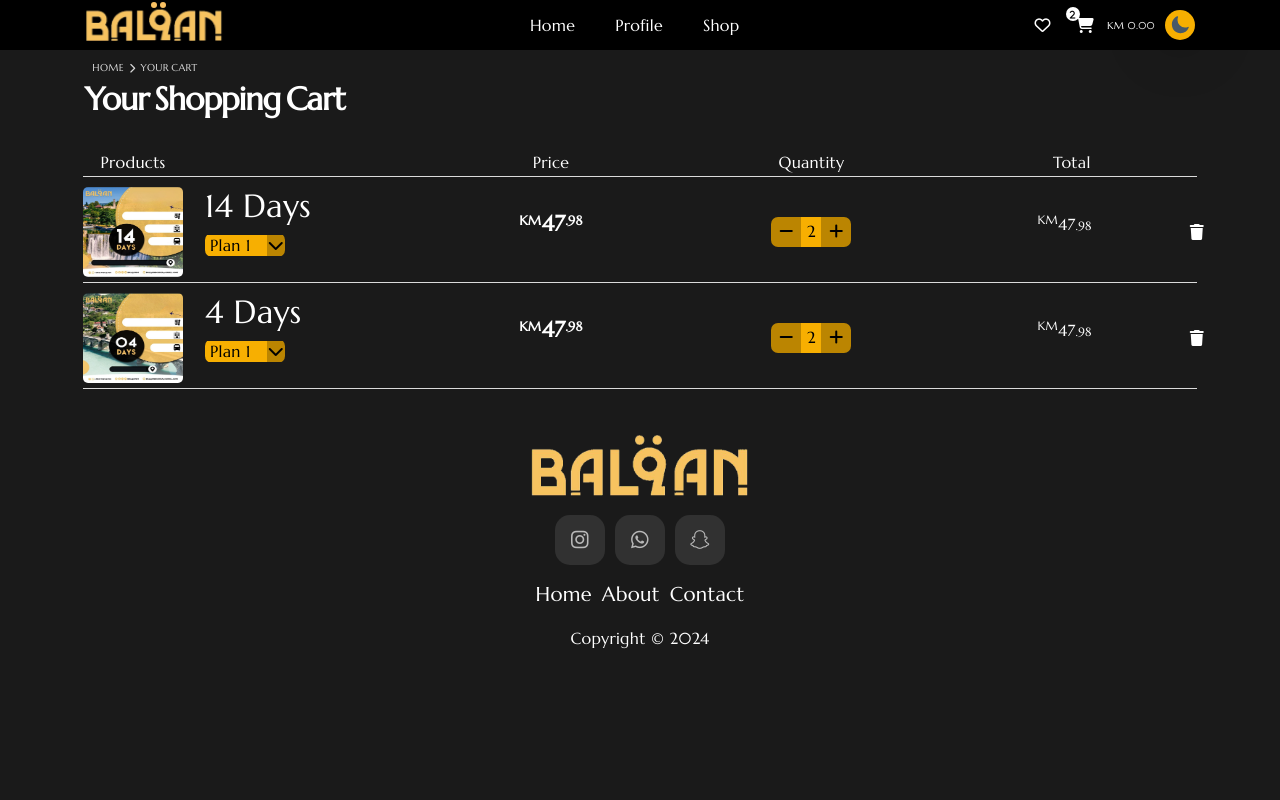
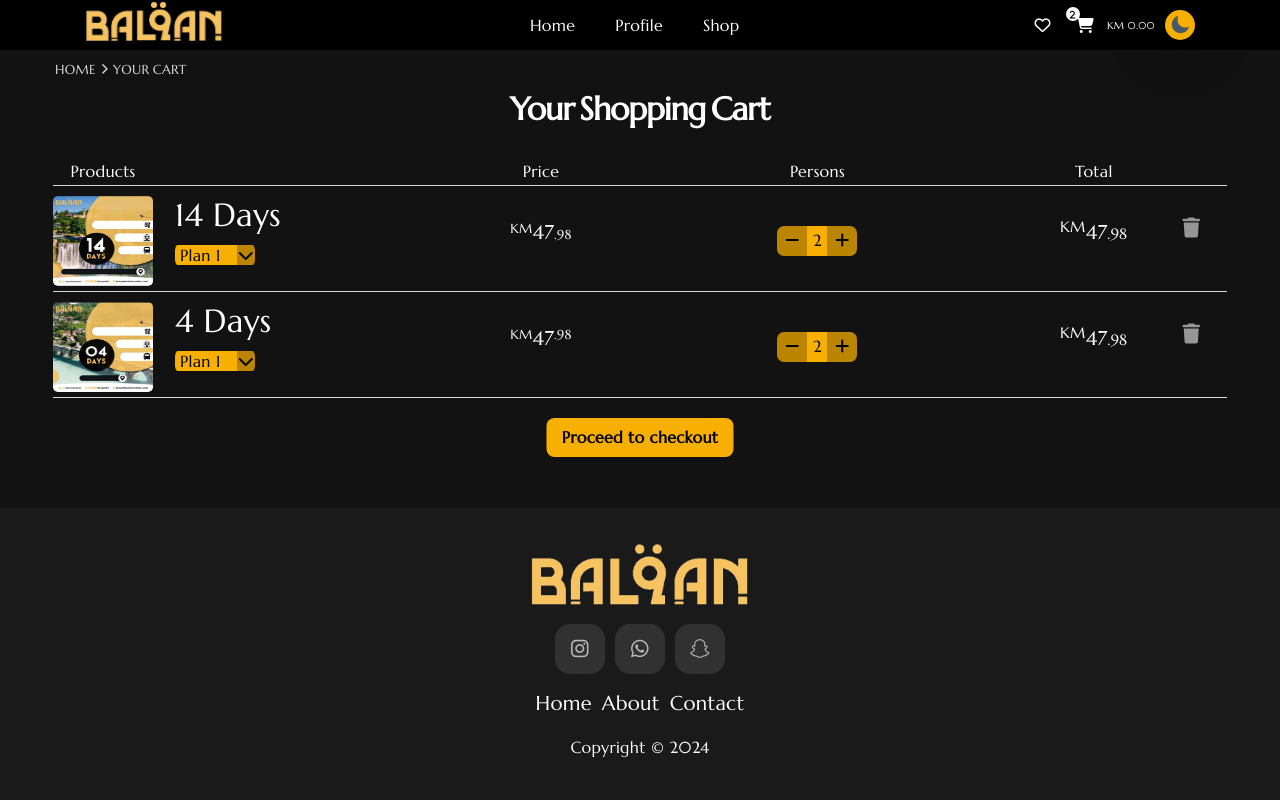
Before and after one commit to IbrahimMohamed9/Foundations-of-Frontend-Web-Development, a PHP site: page /assets/html/cart.html in a window 1280 px wide. Run offline with PHP 8.4, Linux system fonts and the light colour scheme.

Commit message:
finish pay btn

```diff
--- a/assets/css/balqan.css
+++ b/assets/css/balqan.css
@@ -26,6 +26,7 @@
   --box-shadow: rgba(0, 0, 0, 0.2);
   --product-color: #47484b;
   --secondary-product-color: #7a7c81;
+  --cart-color: #0c0c0d1a;
 }
 .dark-theme {
   --main-color: #f7af01;
@@ -39,6 +40,7 @@
   --box-shadow: rgba(255, 255, 255, 0.4);
   --product-color: #e7e7e7;
   --secondary-product-color: #dbdbdb;
+  --cart-color: #0c0c0d85;
 }
 /*
 ====================================================================
@@ -1104,7 +1106,7 @@ a {
   font-size: 11px;
 }
 /* cart */
-.cart {
+.master-container .cart {
   border-radius: 19px 19px 7px 7px;
 }
 .cart .products {
@@ -1119,6 +1121,12 @@ a {
   --height: 30px;
   --font-weight: 700;
   --font-size: 15px;
+  background-color: var(--secondary-background-color);
+  padding: 5px;
+  border-radius: 8px;
+}
+.cart .products .product:not(:last-child) {
+  margin-bottom: 10px;
 }
 @media (max-width: 360px) {
   .cart .products .product {
@@ -1223,15 +1231,15 @@ a {
     grid-template-columns: 15px 20px 15px;
   }
 }
-.cart .quantity label {
+.cart .quantity span {
   height: 30px;
-  display: flex;
+  display: flex !important;
   align-items: center;
   justify-content: center;
   padding-bottom: 2px;
   font-size: var(--font-size);
   font-weight: var(--font-weight);
-  color: black;
+  color: black !important;
   background-color: var(--main-color);
 }
 .cart .quantity button {
--- a/assets/css/cart.css
+++ b/assets/css/cart.css
@@ -1,26 +1,95 @@
+header + .cart {
+  background-color: var(--cart-color);
+  padding: 20px 0 100px;
+}
+.containerr {
+  margin-left: auto;
+  margin-right: auto;
+  padding-right: 15px;
+  padding-left: 15px;
+}
+/* Medium devices */
+@media (min-width: 576px) {
+  .containerr {
+    width: 98%;
+    padding: 0;
+  }
+}
+/* Large devices */
+@media (min-width: 768px) {
+  .containerr {
+    width: 750px;
+  }
+}
+/* Extra large devices */
+@media (min-width: 992px) {
+  .containerr {
+    width: 970px;
+  }
+}
+/* Extra Extra large devices */
+@media (min-width: 1200px) {
+  .containerr {
+    width: 1170px;
+  }
+}
 .right-corner {
-  margin-top: 10px;
+  margin: -10px 0 10px;
   display: flex;
   align-items: center;
-  justify-content: center;
-  max-width: 120px;
+  justify-content: flex-start;
   gap: 5px;
   color: var(--secondary-product-color);
-  font-size: 10px;
+  font-size: 11px;
 }
-.right-corner a {
+.cart .containerr .right-corner a {
   color: var(--secondary-product-color);
-  font-size: 10px;
+  font-size: 13px;
   text-transform: uppercase;
   word-spacing: -1px;
 }
-.cart h1 {
+.cart .container h1 {
   font-weight: 900;
   letter-spacing: -1px;
   word-spacing: -3px;
   margin-top: 5px;
+  font-size: 2rem;
+  text-align: center;
 }
-.row > *:not(:nth-child(2)) {
+/* Extra Extra large devices */
+@media (max-width: 578px) {
+  .cart .container h1 {
+    font-size: 25px;
+  }
+}
+.cart .containerr .products .row {
+  padding: 10px 0 5px;
+  display: grid;
+  grid-template-columns: 100px 20% repeat(3, 1fr);
+  gap: 10px;
+  border-bottom: 1px solid var(--secondary-product-color);
+}
+@media (max-width: 490px) {
+  .cart .containerr .products .row {
+    gap: 0;
+  }
+}
+@media (max-width: 460px) {
+  .cart .containerr .products .row {
+    grid-template-columns: 100px repeat(3, 1fr);
+  }
+}
+@media (max-width: 390px) {
+  .cart .containerr .products .row {
+    grid-template-columns: 80px repeat(3, 1fr);
+  }
+}
+@media (max-width: 300px) {
+  .cart .containerr .products .row {
+    grid-template-columns: 60px repeat(3, 1fr);
+  }
+}
+.cart .containerr .products .row > *:not(:nth-child(2)) {
   flex-shrink: 0;
   width: fit-content;
   padding: 0;
@@ -30,34 +99,154 @@
   align-items: center;
   justify-content: center;
 }
-.cart .container .products .row p {
+@media (max-width: 460px) {
+  .cart .containerr .products .row > *:nth-child(3) {
+    display: none;
+  }
+}
+.cart .containerr .products .row p {
   text-align: center;
   min-width: 100%;
+  position: relative;
 }
-.cart .container .products .row {
-  padding: 10px 0 5px;
-  display: grid;
-  grid-template-columns: 100px 20% repeat(3, 1fr);
-  gap: 10px;
-  border-bottom: 1px solid var(--secondary-product-color);
+@media (max-width: 340px) {
+  .cart .containerr .products .row p {
+    font-size: 0.9rem;
+  }
 }
-.cart .container .products .row:first-child {
+@media (max-width: 325px) {
+  .cart .containerr .products .row.head p:nth-child(4) {
+    padding-left: 25px;
+  }
+}
+@media (max-width: 300px) {
+  .cart .containerr .products .row p {
+    font-size: initial;
+  }
+}
+.cart .containerr .products .row p i {
+  position: absolute;
+  right: 10%;
+  color: #969696;
+}
+.cart .containerr .products .row p .circle-minus {
+  display: none;
+}
+@media (max-width: 710px) {
+  .cart .containerr .products .row p .trash {
+    display: none;
+  }
+  .cart .containerr .products .row p .circle-minus {
+    display: initial;
+    font-size: 12px;
+    position: absolute;
+    bottom: -20px;
+    left: 50%;
+    transform: translateX(calc(-50% - 5px));
+    color: var(--font-color);
+  }
+  .cart .containerr .products .row p .circle-minus::after {
+    content: "remove";
+    font-size: 15px;
+    font-weight: normal;
+    font-family: "Marcellus", "Prompt", sans-serif;
+    position: relative;
+    left: 3px;
+    bottom: -0.5px;
+  }
+}
+@media (min-width: 460px) and (max-width: 565px) {
+  .cart .containerr .products .row p .circle-minus {
+    left: 40%;
+  }
+}
+@media (max-width: 490px) {
+  .cart .containerr .products .row p .circle-minus {
+    font-size: 0.6rem;
+    left: 45%;
+  }
+  .cart .containerr .products .row p .circle-minus::after {
+    font-size: 0.8rem;
+  }
+}
+@media (max-width: 350px) {
+  .cart .containerr .products .row p .circle-minus {
+    font-size: 0.5rem;
+    bottom: -15px;
+  }
+  .cart .containerr .products .row p .circle-minus::after {
+    font-size: 0.7rem;
+    bottom: 0.01rem;
+  }
+}
+@media (max-width: 320px) {
+  .cart .containerr .products .row p .circle-minus {
+    left: 40%;
+  }
+}
+.cart .containerr .products .row:first-child {
   padding: 0;
   max-height: 27px;
 }
-.cart .container .products .row .image {
+@media (max-width: 580px) {
+  .cart .containerr .products .row .name-plan {
+    padding-top: 10px;
+  }
+  .cart .containerr .products .row .name-plan h2 {
+    font-size: 1.3rem;
+  }
+  .cart .containerr .products .row .select-container {
+    max-width: 70px;
+  }
+  .cart .containerr .products .row .select-container i {
+    font-size: 12px;
+    right: 2px;
+  }
+}
+@media (max-width: 500px) {
+  .cart .containerr .products .row .name-plan h2 {
+    font-size: 1.2rem;
+    text-overflow: ellipsis;
+    overflow: hidden;
+    width: 60px;
+    height: 1.2em;
+    white-space: nowrap;
+  }
+}
+@media (max-width: 370px) {
+  .cart .containerr .products .row .select-container {
+    max-width: 60px;
+  }
+  .cart .containerr .products .row .select-container i {
+    font-size: 10px;
+  }
+  .cart .containerr .products .row .select-container select {
+    padding: 1px 2px;
+  }
+}
+.cart .containerr .products .row .image {
   overflow: hidden;
   border-radius: 5px;
   max-width: 90px;
   max-height: 90px;
 }
-.cart .container .products .row .image img {
+@media (max-width: 390px) {
+  .cart .containerr .products .row .image {
+    max-height: 75px;
+  }
+}
+@media (max-width: 300px) {
+  .cart .containerr .products .row .image {
+    max-height: 60px;
+  }
+}
+.cart .containerr .products .row .image img {
   min-width: 100%;
   max-width: 100%;
   min-height: 100%;
   max-height: 100%;
 }
-.cart .container .products .row .quantity {
+.cart .containerr .products .row .quantity {
   min-width: 80px;
   max-width: 80px;
   height: var(--height);
@@ -68,8 +257,57 @@
   color: black;
   overflow: hidden;
 }
-.cart .container .products .row .total p .down {
+@media (max-width: 580px) {
+  .cart .containerr .products .row .quantity {
+    min-width: 60px;
+    max-width: 60px;
+    grid-template-columns: 20px 20px 20px;
+  }
+}
+@media (max-width: 325px) {
+  .cart .containerr .products .row .quantity {
+    min-width: 40px;
+    max-width: 40px;
+    grid-template-columns: 14px 12px 14px;
+  }
+  .cart .quantity span {
+    font-size: 15px;
+  }
+}
+.cart .containerr .products .row .price p {
+  font-weight: normal;
+  font-size: 20px;
+}
+.cart .containerr .products .row .total p {
+  font-weight: normal;
+  font-size: 20px;
+}
+@media (max-width: 490px) {
+  .cart .containerr .products .row .total p {
+    font-weight: normal;
+    font-size: 1rem;
+  }
+}
+@media (max-width: 320px) {
+  .cart .containerr .products .row .total p {
+    font-size: 0.9rem;
+  }
+}
+.cart .containerr .products .row p .down {
   top: 0;
 }
-.cart .container .products .row {
+.cart .containerr .products .footer {
+  position: relative;
 }
+.cart .containerr .products .footer .btn-pay {
+  padding: 10px 15px;
+  border-radius: 8px;
+  background-color: var(--main-color);
+  border: 0;
+  margin-top: 20px;
+  position: absolute;
+  left: 50%;
+  transform: translateX(-50%);
+  font-weight: bold;
+  min-width: 187px;
+}
--- a/assets/html/cart.html
+++ b/assets/html/cart.html
@@ -118,23 +118,121 @@
       </div>
     </header>
     <!-- End Header -->
-    <div class="container">
-      <div class="right-corner">
-        <a href="../../index.html">Home</a>
-        <i class="fa-solid fa-chevron-right"></i>
-        <a href="#">Your Cart</a>
-      </div>
-    </div>
+
     <!-- Start Cart -->
     <div class="cart">
+      <div id="myModal" class="modal">
+        <div class="master-container">
+          <div class="card cart">
+            <div class="top-title">
+              <label class="title">Cart Items</label>
+              <i class="fa-solid fa-xmark x"></i>
+            </div>
+            <div class="products">
+              <div class="product">
+                <img src="../images/package/en/package-14.jpg" alt="" />
+                <div>
+                  <span>Package</span>
+                  <p>14 Days</p>
+                  <p>Plain 1</p>
+                </div>
+                <div class="quantity">
+                  <button>
+                    <i class="fa-solid fa-minus"></i>
+                  </button>
+                  <span>2</span>
+                  <button>
+                    <i class="fa-solid fa-plus"></i>
+                  </button>
+                </div>
+                <label class="price small">KM23.99</label>
+              </div>
+              <div class="product">
+                <img src="../images/package/en/package-4.jpg" alt="" />
+                <div>
+                  <span>Package</span>
+                  <p>4 Days</p>
+                  <p>Plain 1</p>
+                </div>
+                <div class="quantity">
+                  <button>
+                    <i class="fa-solid fa-minus"></i>
+                  </button>
+                  <span>2</span>
+                  <button>
+                    <i class="fa-solid fa-plus"></i>
+                  </button>
+                </div>
+                <label class="price small">KM23.99</label>
+              </div>
+            </div>
+          </div>
+
+          <div class="card coupons">
+            <label class="title top-title">Apply coupons</label>
+            <!--
+
+
+
+
+            Edit here importan
+
+
+
+
+          -->
+            <div class="form">
+              <input
+                type="text"
+                placeholder="Apply your coupons"
+                class="input_field"
+              />
+              <button>Apply</button>
+            </div>
+            <!--
+
+
+
+
+            Edit here importan
+
+
+
+
+          --></div>
+
+          <div class="card checkout">
+            <label class="title top-title">Total</label>
+            <div class="details">
+              <span>Your subtotal:</span>
+              <span>47.98KM</span>
+              <span>Discount through applied coupons:</span>
+              <span>3.99KM</span>
+            </div>
+            <div class="checkout--footer">
+              <label class="price"><sup>KM</sup>47.98</label>
+              <button class="checkout-btn">Pay</button>
+            </div>
+          </div>
+        </div>
+      </div>
+      <div class="containerr">
+        <div class="right-corner">
+          <a href="../../index.html">Home</a>
+          <i class="fa-solid fa-chevron-right"></i>
+          <a href="#">Your Cart</a>
+        </div>
+      </div>
       <div class="container">
         <h1>Your Shopping Cart</h1>
+      </div>
+      <div class="containerr">
         <div class="products">
           <div class="head row">
             <p>Products</p>
             <p></p>
             <p>Price</p>
-            <p>Quantity</p>
+            <p>Persons</p>
             <p>Total</p>
           </div>
           <div class="row">
@@ -144,7 +242,7 @@
             <div class="name-plan">
               <h2>14 Days</h2>
               <div class="select-container">
-                <select name="plans" id="plans">
+                <select name="plans" id="plans-cart">
                   <option value="plan1">Plan 1</option>
                   <option value="plan2">Plan 2</option>
                   <option value="plan3">Plan 3</option>
@@ -154,20 +252,23 @@
               </div>
             </div>
             <div class="price">
-              <p><sup>KM</sup>47<sup>.98</sup></p>
+              <p><sup>KM</sup>47<sup class="down">.98</sup></p>
             </div>
             <div class="quantity">
               <button>
                 <i class="fa-solid fa-minus"></i>
               </button>
-              <label>2</label>
+              <span>2</span>
               <button>
                 <i class="fa-solid fa-plus"></i>
               </button>
             </div>
             <div class="total">
-              <p><sup>KM</sup>47<sup class="down">.98</sup></p>
-              <i class="fa-solid fa-trash"></i>
+              <p>
+                <sup>KM</sup>47<sup class="down">.98</sup>
+                <i class="fa-solid fa-trash trash"></i>
+                <i class="fa-solid fa-circle-minus circle-minus"></i>
+              </p>
             </div>
           </div>
           <div class="row">
@@ -193,15 +294,21 @@
               <button>
                 <i class="fa-solid fa-minus"></i>
               </button>
-              <label>2</label>
+              <span>2</span>
               <button>
                 <i class="fa-solid fa-plus"></i>
               </button>
             </div>
             <div class="total">
-              <p><sup>KM</sup>47<sup class="down">.98</sup></p>
-              <i class="fa-solid fa-trash"></i>
+              <p>
+                <sup>KM</sup>47<sup class="down">.98</sup>
+                <i class="fa-solid fa-trash trash"></i>
+                <i class="fa-solid fa-circle-minus circle-minus"></i>
+              </p>
             </div>
+          </div>
+          <div class="footer">
+            <button class="btn-pay pckbtn">Proceed to checkout</button>
           </div>
         </div>
       </div>
@@ -254,112 +361,3 @@
     <script src="../javascript/main.js"></script>
   </body>
 </html>
-
-<!-- <div class="master-container">
-  <div class="card cart">
-    <div class="top-title">
-      <label class="title">Cart Items</label>
-      <i class="fa-solid fa-xmark x"></i>
-    </div>
-    <div class="products">
-      <div class="product">
-        <img src="assets/images/package/en/package-7.jpg" alt="" />
-        <div>
-          <span>Package</span>
-          <p>7 Days</p>
-          <div class="select-container">
-            <select name="plans" id="plans">
-              <option value="plan1">Plan 1</option>
-              <option value="plan2">Plan 2</option>
-              <option value="plan3">Plan 3</option>
-              <option value="plan4">Plan 4</option>
-            </select>
-            <i class="fa-solid fa-chevron-down"></i>
-          </div>
-        </div>
-        <div class="quantity">
-          <button>
-            <svg
-              fill="none"
-              viewBox="0 0 24 24"
-              height="14"
-              width="14"
-              xmlns="http://www.w3.org/2000/svg"
-            >
-              <path
-                stroke-linejoin="round"
-                stroke-linecap="round"
-                stroke-width="2.5"
-                stroke="black"
-                d="M20 12L4 12"
-              ></path>
-            </svg>
-          </button>
-          <label>2</label>
-          <button>
-            <svg
-              fill="none"
-              viewBox="0 0 24 24"
-              height="14"
-              width="14"
-              xmlns="http://www.w3.org/2000/svg"
-            >
-              <path
-                stroke-linejoin="round"
-                stroke-linecap="round"
-                stroke-width="2.5"
-                stroke="black"
-                d="M12 4V20M20 12H4"
-              ></path>
-            </svg>
-          </button>
-        </div>
-        <label class="price small">KM23.99</label>
-      </div>
-    </div>
-  </div>
-
-  <div class="card coupons">
-    <label class="title top-title">Apply coupons</label>
-    <!-
-
-
-
-
-      Edit here importan
-
-
-
-
-    ->
-    <div class="form">
-      <input type="text" placeholder="Apply your coupons" class="input_field" />
-      <button>Apply</button>
-    </div>
-    <!-
-
-
-
-
-      Edit here importan
-
-
-
-
-    ->
-  </div>
-
-  <div class="card checkout">
-    <label class="title top-title">Total</label>
-    <div class="details">
-      <span>Your subtotal:</span>
-      <span>47.98KM</span>
-      <span>Discount through applied coupons:</span>
-      <span>3.99KM</span>
-    </div>
-    <div class="checkout--footer">
-      <label class="price"><sup>KM</sup>47.98</label>
-      <button class="checkout-btn">Add to cart</button>
-    </div>
-  </div>
-</div> -->
--- a/assets/javascript/main.js
+++ b/assets/javascript/main.js
@@ -44,3 +44,25 @@ if (icon) {
 } else {
   console.error("The element with ID 'switch' was not found.");
 }
+
+//add to cart
+var modal = document.getElementById("myModal");
+
+var btns = document.querySelectorAll(".pckbtn");
+
+function handleClick() {
+  modal.classList.add("active");
+  document.body.classList.add("fix");
+}
+
+btns.forEach((button) => button.addEventListener("click", handleClick));
+
+document.querySelector(".x").addEventListener("click", function () {
+  modal.classList.remove("active");
+  document.body.classList.remove("fix");
+});
+
+document.querySelector(".checkout-btn").addEventListener("click", function () {
+  modal.classList.remove("active");
+  document.body.classList.remove("fix");
+});
--- a/index.html
+++ b/index.html
@@ -158,7 +158,7 @@
                   <button>
                     <i class="fa-solid fa-minus"></i>
                   </button>
-                  <label>2</label>
+                  <span>2</span>
                   <button>
                     <i class="fa-solid fa-plus"></i>
                   </button>
```
